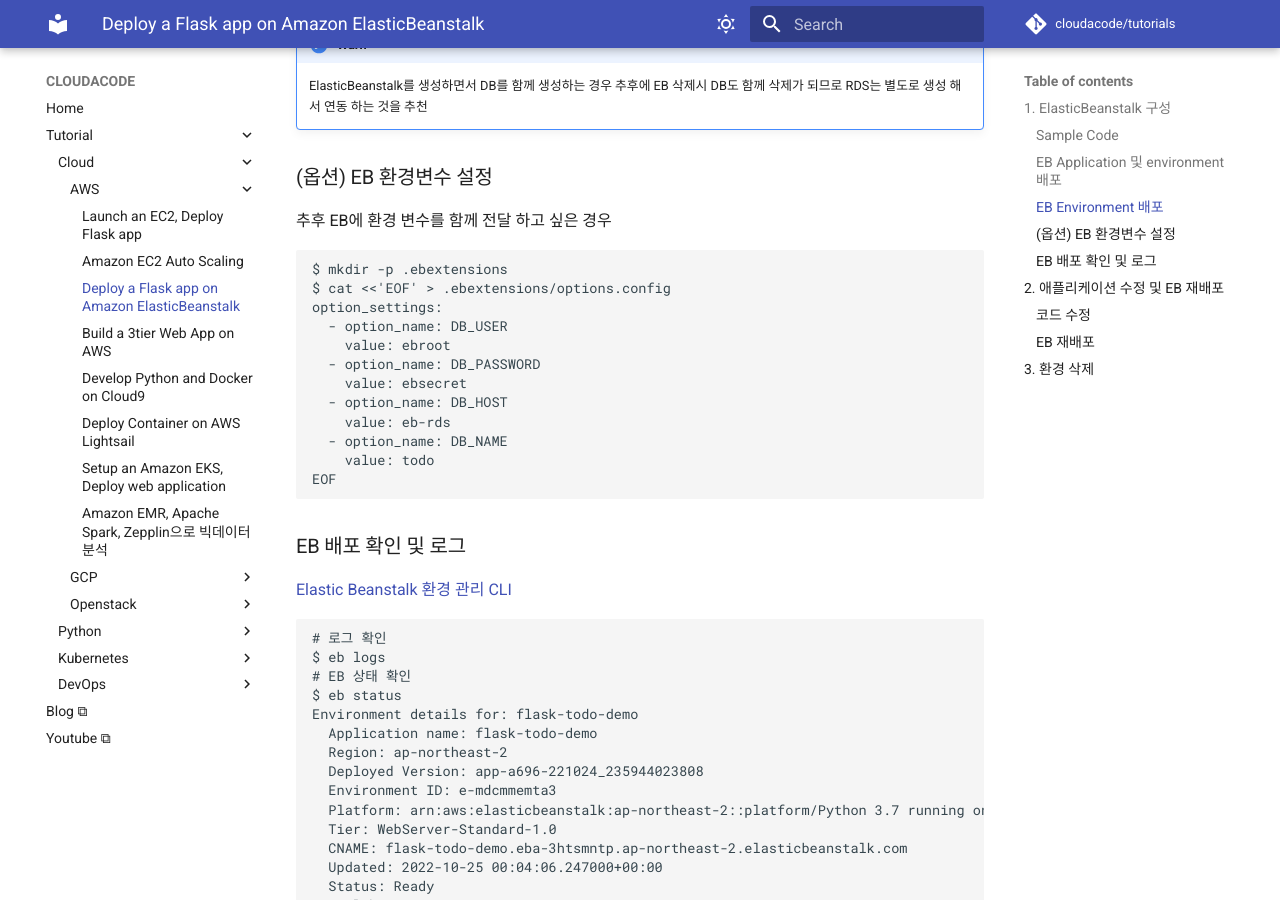
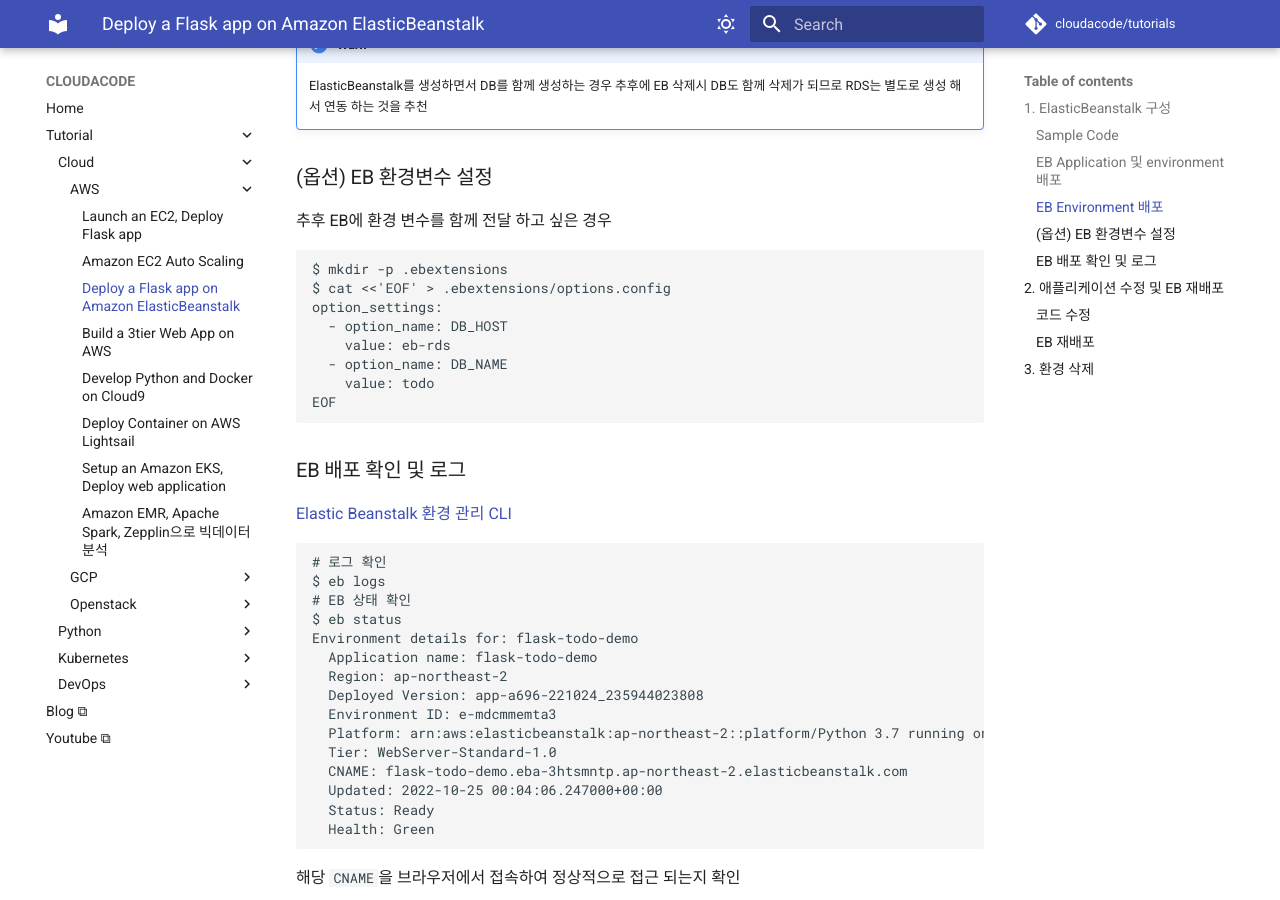
Before and after one commit to cloudacode/tutorials, an MkDocs documentation site: the page built from docs/cloud/aws/aws-elasticbeanstalk.md, in a window 1280 px wide and 900 px high, scrolled down 2423 px. Built offline with MkDocs 1.6.1 and Material for MkDocs 9.7.7, drawn with Linux system fonts in a browser that asks for light colours; comment, search, counter and statistics services are not loaded.

Commit message:
updated decs

```diff
--- a/docs/cloud/aws/aws-elasticbeanstalk.md
+++ b/docs/cloud/aws/aws-elasticbeanstalk.md
@@ -78,10 +78,6 @@ $ eb create flask-todo-demo -r ap-northeast-2 --vpc.id <vpc-id> \
 $ mkdir -p .ebextensions
 $ cat <<'EOF' > .ebextensions/options.config
 option_settings:
-  - option_name: DB_USER
-    value: ebroot
-  - option_name: DB_PASSWORD
-    value: ebsecret
   - option_name: DB_HOST
     value: eb-rds
   - option_name: DB_NAME
```
